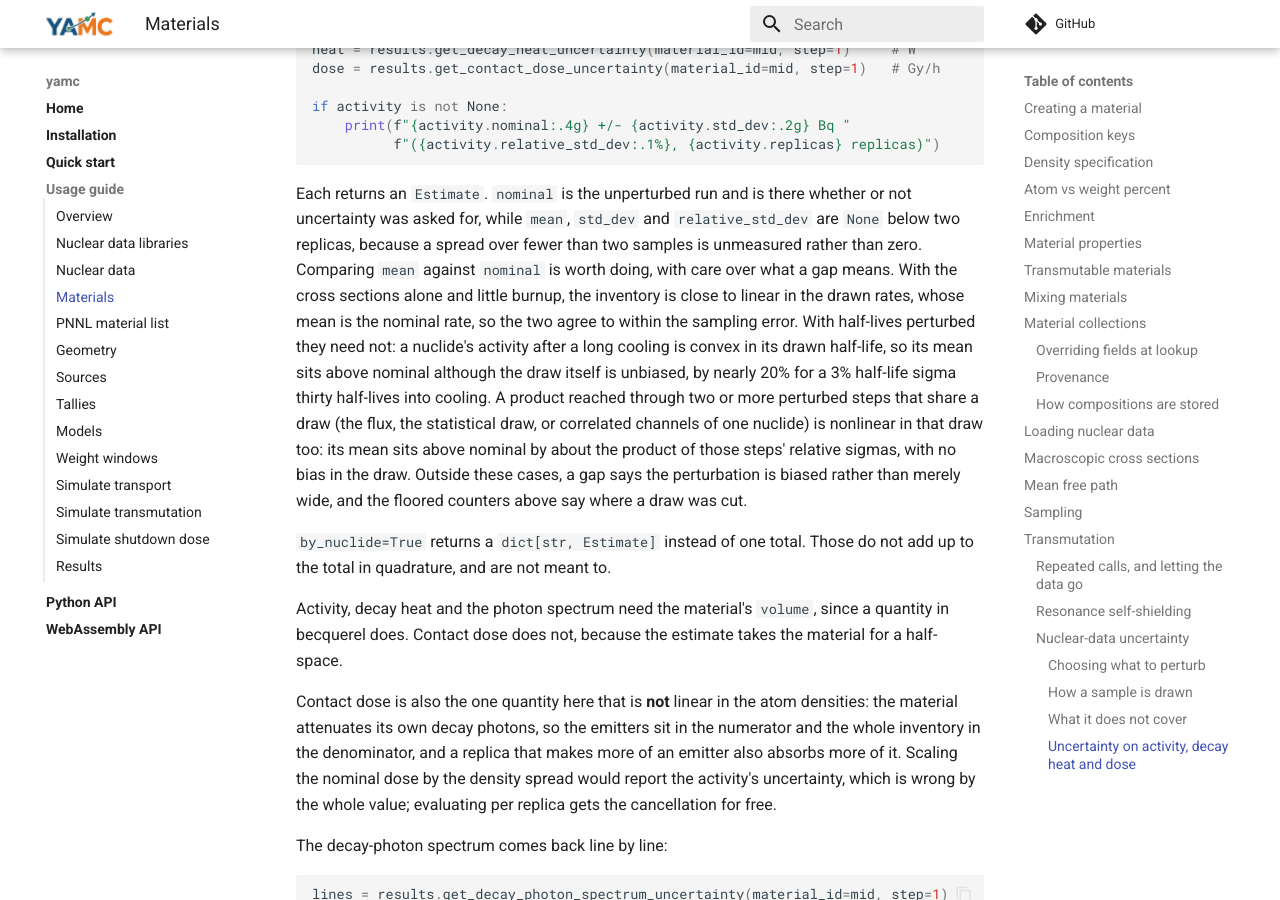
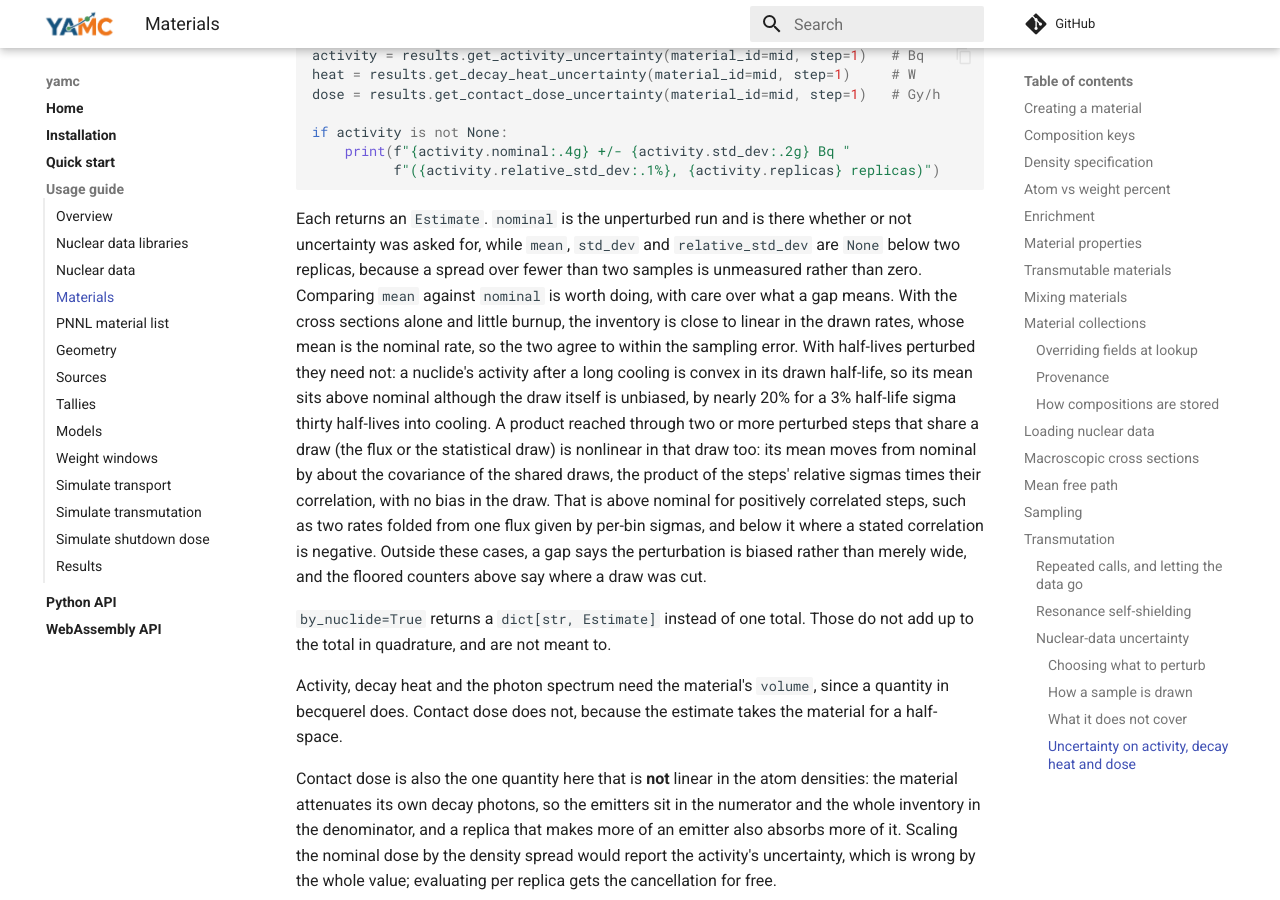
Before and after one commit to fusion-neutronics/yamc, an MkDocs documentation site: the page built from docs/materials.md, in a window 1280 px wide and 900 px high, scrolled down 17658 px. Built offline with MkDocs 1.6.1 and Material for MkDocs 9.7.7, drawn with Linux system fonts in a browser that asks for light colours; comment, search, counter and statistics services are not loaded; some of the changed text lies outside the part shown.

Commit message:
Say the shared-draw mean shift follows the correlation, and list the statistical draw
Two perturbed steps that share a draw move the mean by the covariance of
those draws, so the shift is below nominal where a stated correlation is
negative. Two channels of one nuclide never sit in series, so they are
dropped from that list. The opening paragraph now names the
transport-tallied rates among the redrawn inputs, matching the five
sources listed below it.

```diff
--- a/docs/materials.md
+++ b/docs/materials.md
@@ -507,7 +507,9 @@ Each sample redraws the inputs listed under [Choosing what to
 perturb](#choosing-what-to-perturb) from their stated uncertainties: the
 activation cross sections from their ENDF MF=33 covariance, folded against this
 material's own spectrum; the half-lives and decay energies from the decay data's
-own standard deviations; and the flux from the error you give it. The schedule is
+own standard deviations; the flux from the error you give it; and, on
+[Model.simulate_transmutation()](simulate_transmutation.md), the
+transport-tallied rates from their per-history covariance. The schedule is
 re-solved with the drawn rates, flux and half-lives, and the drawn decay energies
 are applied where decay heat is evaluated. That is exact to all orders in the
 matrix exponential: nothing is linearized, and the solver itself is untouched,
@@ -870,10 +872,12 @@ error. With half-lives perturbed they need not: a nuclide's activity after a lon
 cooling is convex in its drawn half-life, so its mean sits above nominal although
 the draw itself is unbiased, by nearly 20% for a 3% half-life sigma thirty
 half-lives into cooling. A product reached through two or more perturbed steps
-that share a draw (the flux, the statistical draw, or correlated channels of one
-nuclide) is nonlinear in that draw too: its mean sits above nominal by about the
-product of those steps' relative sigmas, with no bias in the draw. Outside these
-cases, a gap says the perturbation is biased rather than merely wide, and the
+that share a draw (the flux or the statistical draw) is nonlinear in that draw
+too: its mean moves from nominal by about the covariance of the shared draws,
+the product of the steps' relative sigmas times their correlation, with no bias
+in the draw. That is above nominal for positively correlated steps, such as two
+rates folded from one flux given by per-bin sigmas, and below it where a stated
+correlation is negative. Outside these cases, a gap says the perturbation is biased rather than merely wide, and the
 floored counters above say where a draw was cut.
 
 ``by_nuclide=True`` returns a ``dict[str, Estimate]`` instead of one total. Those
```
